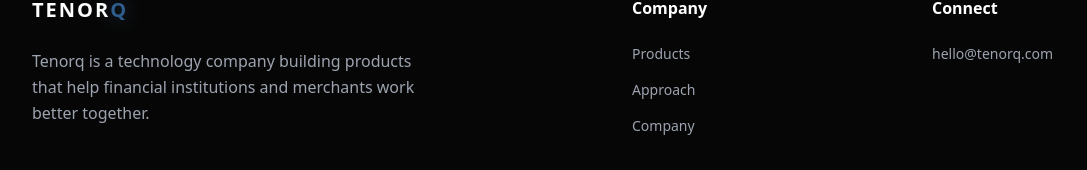
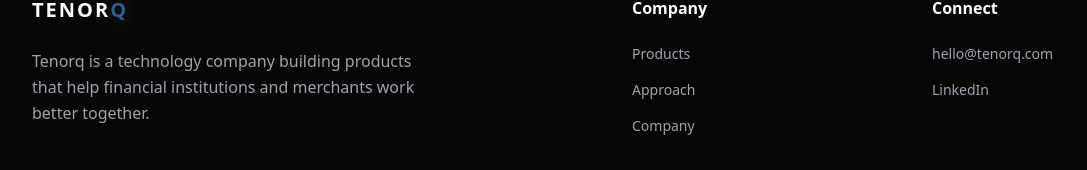
Before and after one commit to tenorq/Website, a Next.js app: page / in a window 1280 px wide. Shown: the part 5233-5403 px from the top of the page, without its empty margins (32-1119 px from the left). Built offline with nearby package versions, Linux system fonts and the light colour scheme.

Commit message:
feat: add linkedin url

```diff
--- a/src/components/Footer.tsx
+++ b/src/components/Footer.tsx
@@ -49,11 +49,17 @@ export function Footer() {
             <h4 className="text-white font-semibold mb-6">Connect</h4>
             <ul className="space-y-4 text-sm text-[#9ca3af]">
               <li>hello@tenorq.com</li>
-              {/* <li>
-                <a href="#" className="hover:text-[#2f5d8c] transition-colors">
+              <li>
+                <a
+                  href="https://www.linkedin.com/company/tenorq/"
+                  target="_blank"
+                  rel="noopener noreferrer"
+                  className="hover:text-[#2f5d8c] transition-colors"
+                >
                   LinkedIn
                 </a>
               </li>
+              {/*
               <li>
                 <a href="#" className="hover:text-[#2f5d8c] transition-colors">
                   Twitter
```
